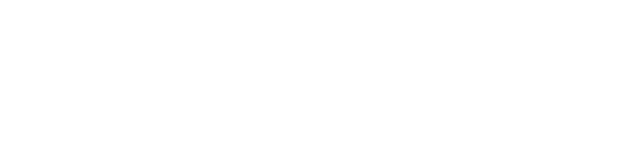
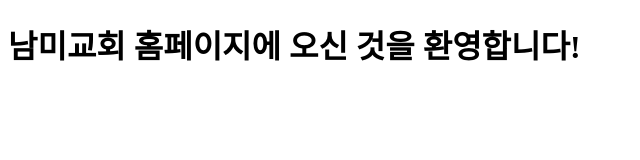
Before and after one commit to milanesa1129/NammiTest, a plain HTML site: page index.html in a window 1280 px wide. Shown: the whole page, without its empty margins (0-640 px from the left). Drawn offline with Linux system fonts and the light colour scheme.

Commit message:
first commit

```diff
--- a/index.html
+++ b/index.html
@@ -3,9 +3,9 @@
 <html lang="en" xmlns="http://www.w3.org/1999/xhtml">
 <head>
     <meta charset="utf-8" />
-    <title></title>
+    <title>남미교회 홈페이지</title>
 </head>
 <body>
-
+    <h1>남미교회 홈페이지에 오신 것을 환영합니다!</h1>
 </body>
 </html>
```
